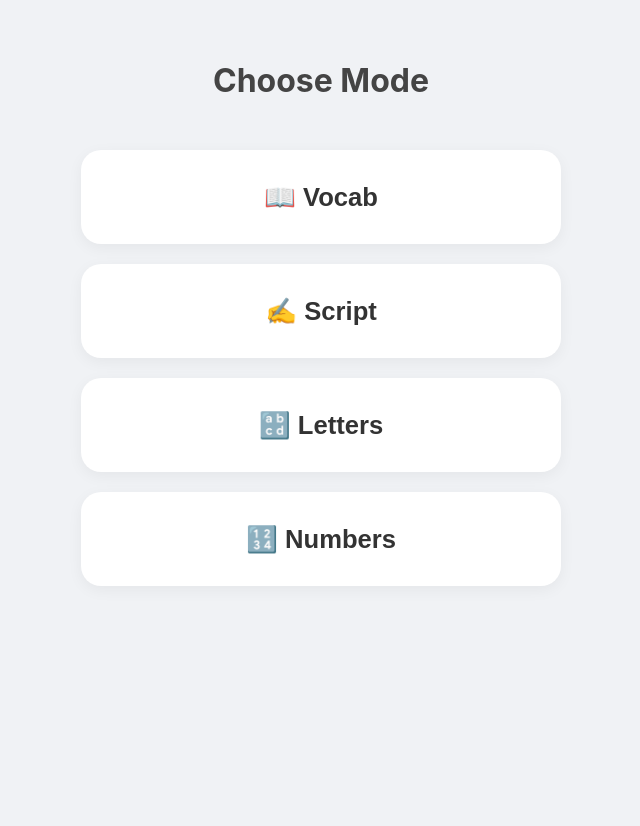
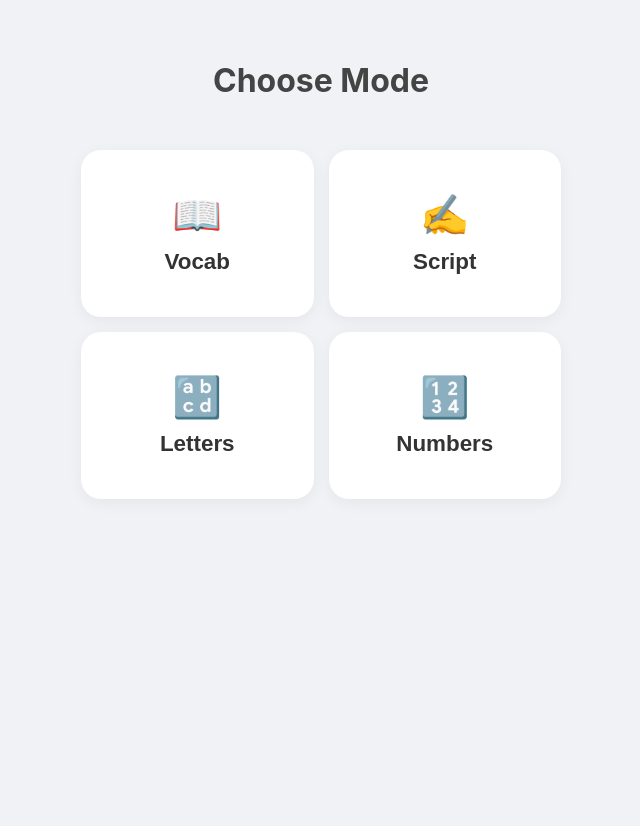
Before and after one commit to dane41145/thai-app, a Flask app: page / in a window 1280 px wide. Shown: the top 826 px of the page, without its empty margins (319-959 px from the left). Run offline with Flask 3, Linux system fonts and the light colour scheme.

Commit message:
Refactor category buttons into a grid layout

```diff
--- a/templates/index.html
+++ b/templates/index.html
@@ -16,8 +16,11 @@
 
         /* MENUS */
         #categoryMenu { width: 100%; max-width: 600px; display: none; flex-direction: column; gap: 20px; align-items: center; }
-        .cat-btn { background: white; width: 80%; padding: 30px; border-radius: 20px; border: 2px solid transparent; box-shadow: 0 4px 15px rgba(0,0,0,0.05); cursor: pointer; font-size: 1.6rem; font-weight: bold; color: var(--text); transition: transform 0.2s, box-shadow 0.2s; display: flex; align-items: center; gap: 15px; justify-content: center; }
+        .cat-grid { display: grid; grid-template-columns: repeat(2, 1fr); gap: 15px; width: 80%; }
+        .cat-btn { background: white; width: 100%; padding: 40px 20px; border-radius: 20px; border: 2px solid transparent; box-shadow: 0 4px 15px rgba(0,0,0,0.05); cursor: pointer; font-size: 1.4rem; font-weight: bold; color: var(--text); transition: transform 0.2s, box-shadow 0.2s; display: flex; flex-direction: column; align-items: center; gap: 10px; justify-content: center; }
         .cat-btn:hover { transform: translateY(-3px); box-shadow: 0 8px 20px rgba(0,0,0,0.1); border-color: var(--primary); color: var(--primary); }
+        .cat-btn .emoji { font-size: 2.5rem; }
+        @media (max-width: 400px) { .cat-grid { grid-template-columns: 1fr; } .cat-btn { padding: 30px 20px; } }
 
         #deckMenu { width: 100%; max-width: 900px; display: none; flex-direction: column; gap: 15px; align-items: center; padding: 0 20px; box-sizing: border-box; }
         .deck-grid { display: grid; grid-template-columns: repeat(3, 1fr); gap: 15px; width: 100%; }
@@ -124,13 +127,13 @@
         .numbers-victory { display: none; flex-direction: column; align-items: center; justify-content: center; text-align: center; }
 
         /* LETTERS MODE STYLES */
-        .letter-back-info { text-align: center; display: flex; flex-direction: column; align-items: center; gap: 8px; }
-        .letter-full-name { font-size: 4.5rem; margin-bottom: 5px; line-height: 1.1; }
-        .letter-class { font-size: 0.85rem; color: #fff; padding: 4px 12px; border-radius: 15px; display: inline-block; font-weight: 600; letter-spacing: 0.5px; text-transform: uppercase; }
+        .letter-back-info { text-align: center; display: flex; flex-direction: column; align-items: center; justify-content: space-between; height: 280px; padding: 10px 0; }
+        .letter-full-name { font-size: 5rem; line-height: 1.1; }
+        .letter-class { font-size: 0.85rem; color: #fff; padding: 4px 14px; border-radius: 15px; display: inline-block; font-weight: 600; letter-spacing: 0.5px; text-transform: uppercase; }
         .letter-class.HC { background: #c62828; }
         .letter-class.MC { background: #1565c0; }
         .letter-class.LC { background: #2e7d32; }
-        .letter-meaning { font-size: 1.6rem; color: #555; margin-top: 8px; font-weight: 500; }
+        .letter-meaning { font-size: 1.8rem; color: #555; font-weight: 500; }
     </style>
 </head>
 <body>
@@ -142,10 +145,12 @@
 
     <div id="categoryMenu">
         <h1 style="color: #444; margin-bottom: 30px;">Choose Mode</h1>
-        <button class="cat-btn" onclick="showDecks('vocab')"> 📖 Vocab </button>
-        <button class="cat-btn" onclick="showDecks('script')"> ✍️ Script </button>
-        <button class="cat-btn" onclick="startLettersMode()"> 🔡 Letters </button>
-        <button class="cat-btn" onclick="startNumbersGame()"> 🔢 Numbers </button>
+        <div class="cat-grid">
+            <button class="cat-btn" onclick="showDecks('vocab')"><span class="emoji">📖</span>Vocab</button>
+            <button class="cat-btn" onclick="showDecks('script')"><span class="emoji">✍️</span>Script</button>
+            <button class="cat-btn" onclick="startLettersMode()"><span class="emoji">🔡</span>Letters</button>
+            <button class="cat-btn" onclick="startNumbersGame()"><span class="emoji">🔢</span>Numbers</button>
+        </div>
     </div>
 
     <div id="deckMenu">
```
